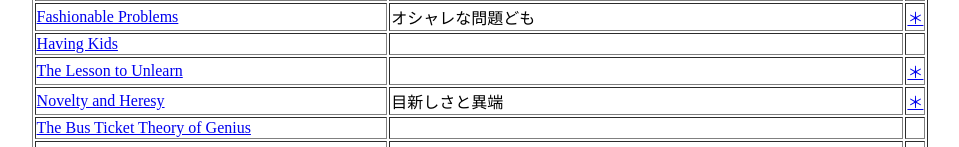
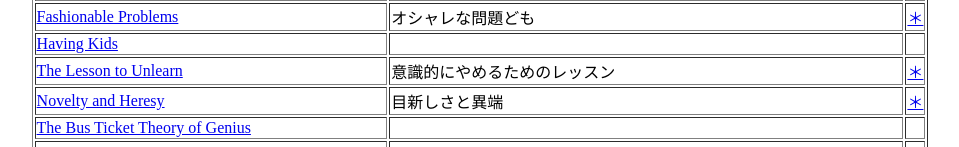
Before and after one commit to gt-326/pg, a plain HTML site: page pg_essays.html in a window 1280 px wide. Shown: the part 182-329 px from the top of the page, without its empty margins (160-1119 px from the left). Drawn offline with Linux system fonts and the light colour scheme.

Commit message:
Add files via upload

```diff
--- a/pg_essays.html
+++ b/pg_essays.html
@@ -60,7 +60,7 @@
 
             <tr>
                 <td><a href="http://www.paulgraham.com/lesson.html">The Lesson to Unlearn</a></td>
-                <td></td>
+                <td>意識的にやめるためのレッスン</td>
                 <td><a href="https://github.com/gima326/pg/blob/master/lesson.txt">＊</a></td>
             </tr>
 
```
